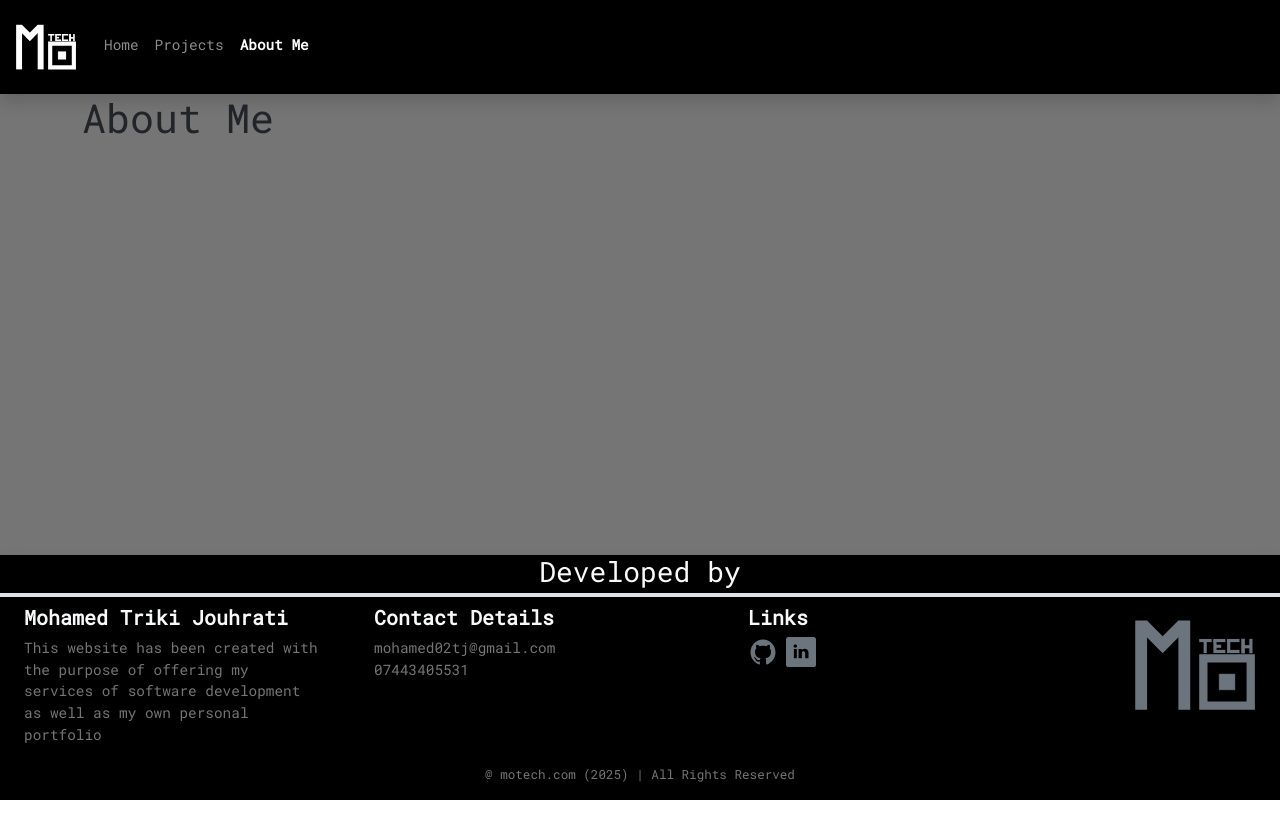
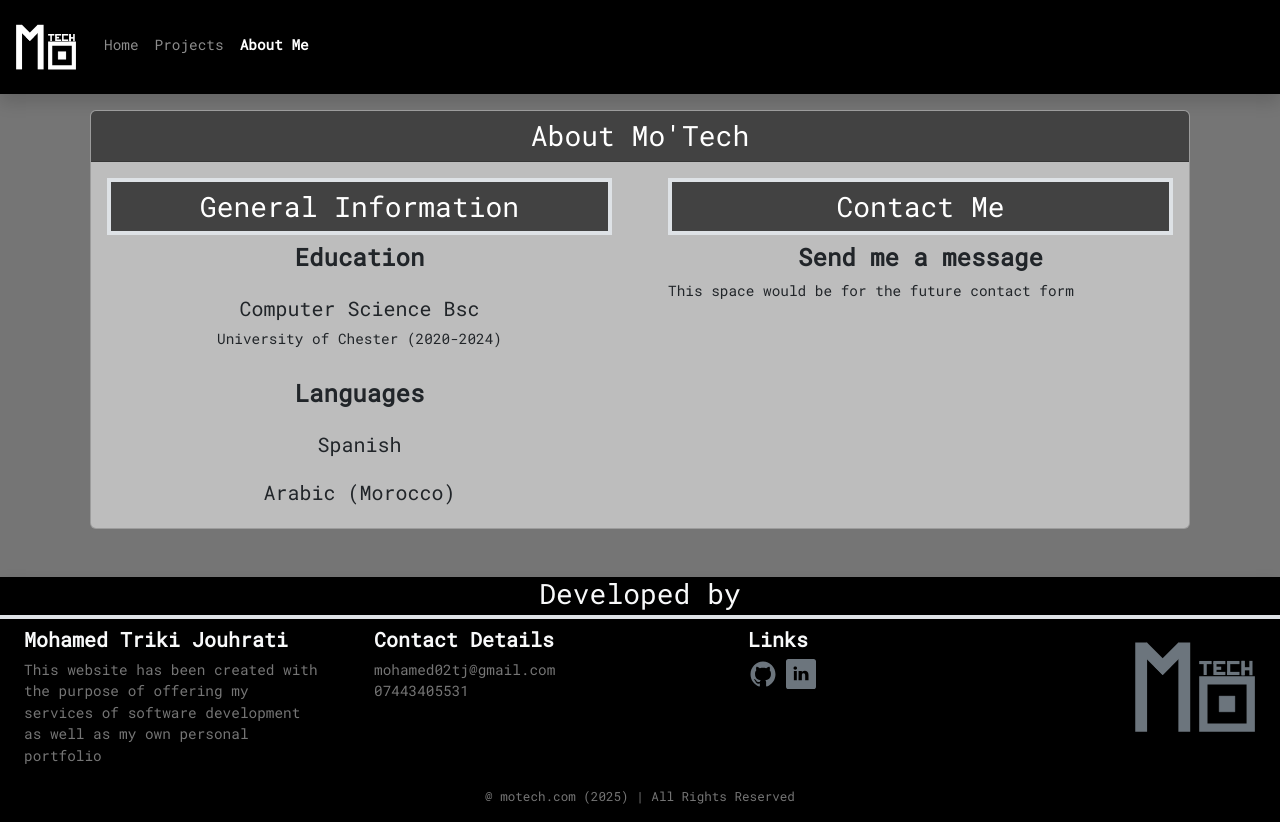
Before and after one commit to Mohamed-git-TJ/mo-tech, a React (Vite) app: page /aboutme in a window 1280 px wide. Before the commit the page ends 800 px from the top, so only its background shows below. Built offline with nearby package versions, Linux system fonts and the light colour scheme.

Commit message:
card implementation in about tab (adding relevant information)

```diff
--- a/src/pages/AboutMe.tsx
+++ b/src/pages/AboutMe.tsx
@@ -1,6 +1,47 @@
 function AboutMe() {
   //const [selectedIndex, setSelectedIndex] = useState(-1);
-  return <h1>About Me</h1>;
+  return (
+    <div className="card mx-2 mt-3 mb-5 bg-info">
+      <h3 className="card-header bg-success text-white text-center">
+        About Mo'Tech
+      </h3>
+      <div className="row">
+        <div className="col-sm-6">
+          <div className="card-body">
+            <h3 className="card-header bg-success text-white text-center rounded-0 border border-4">
+              General Information
+            </h3>
+            <h4 className="card-title text-center mt-2 fw-bolder">Education</h4>
+            <p className="card-text text-center">
+              <h5 className="card-title text-center mt-4">
+                Computer Science Bsc
+              </h5>
+              University of Chester (2020-2024)
+              <br /> <br />
+              <h4 className="card-title text-center mt-2 fw-bolder">
+                Languages
+              </h4>
+              <h5 className="card-title text-center mt-4">Spanish</h5>
+              <h5 className="card-title text-center mt-4">Arabic (Morocco)</h5>
+            </p>
+          </div>
+        </div>
+        <div className="col-sm-6">
+          <div className="card-body ">
+            <h3 className="card-header bg-success text-white text-center rounded-0 border border-4">
+              Contact Me
+            </h3>
+            <h4 className="card-title text-center mt-2 fw-bolder">
+              Send me a message
+            </h4>
+            <p className="card-text">
+              This space would be for the future contact form <br /> <br />
+            </p>
+          </div>
+        </div>
+      </div>
+    </div>
+  );
 }
 
 export default AboutMe;
--- a/src/pages/Projects.tsx
+++ b/src/pages/Projects.tsx
@@ -1,6 +1,13 @@
 function Projects() {
   //const [selectedIndex, setSelectedIndex] = useState(-1);
-  return <h1>Projects</h1>;
+  return (
+    <div className="card mx-2 mt-3 mb-5 bg-info">
+      <h3 className="card-header bg-success text-white text-center">
+        Developed Projects
+      </h3>
+      <div className="card-body"></div>
+    </div>
+  );
 }
 
 export default Projects;
```
